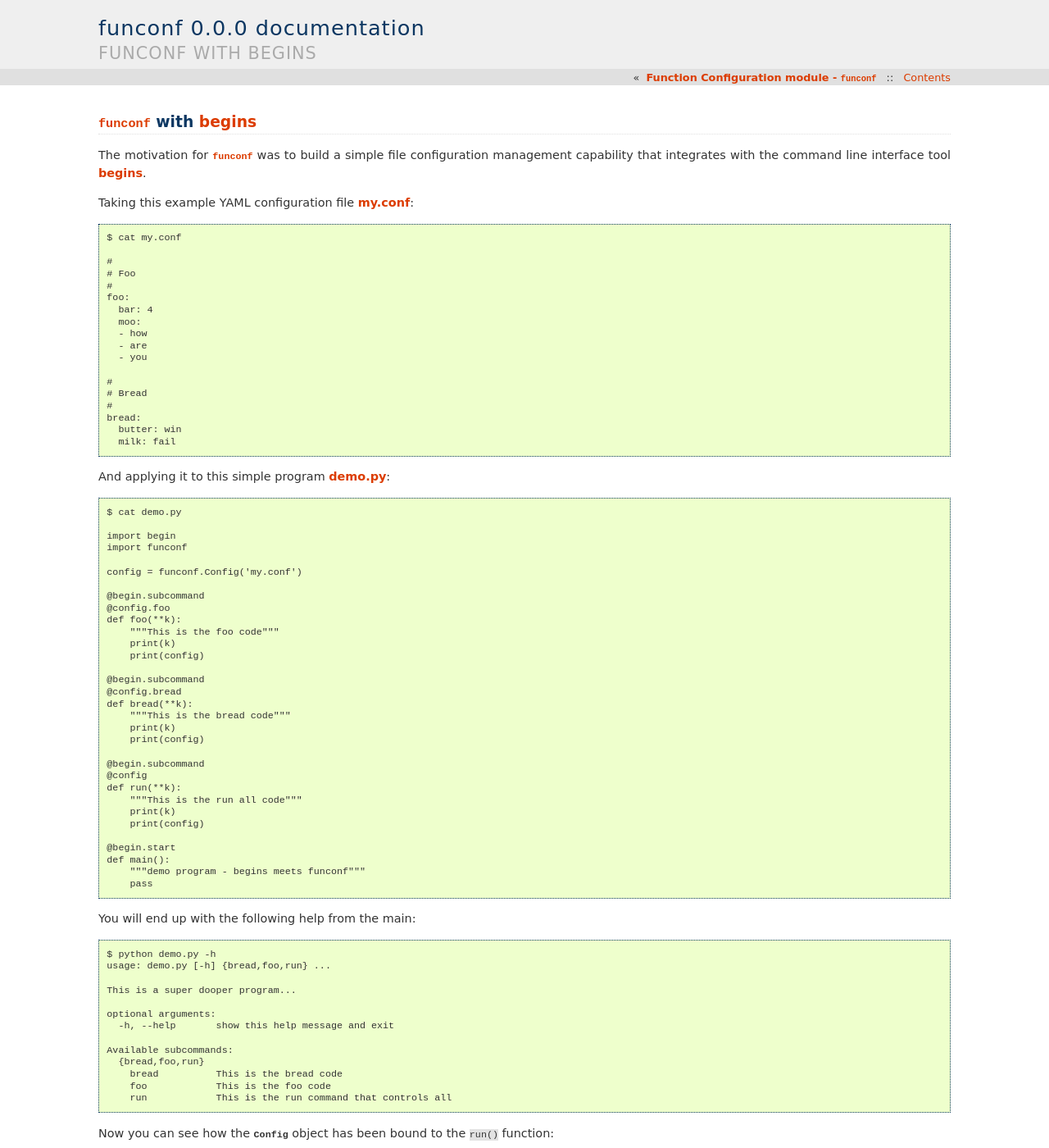
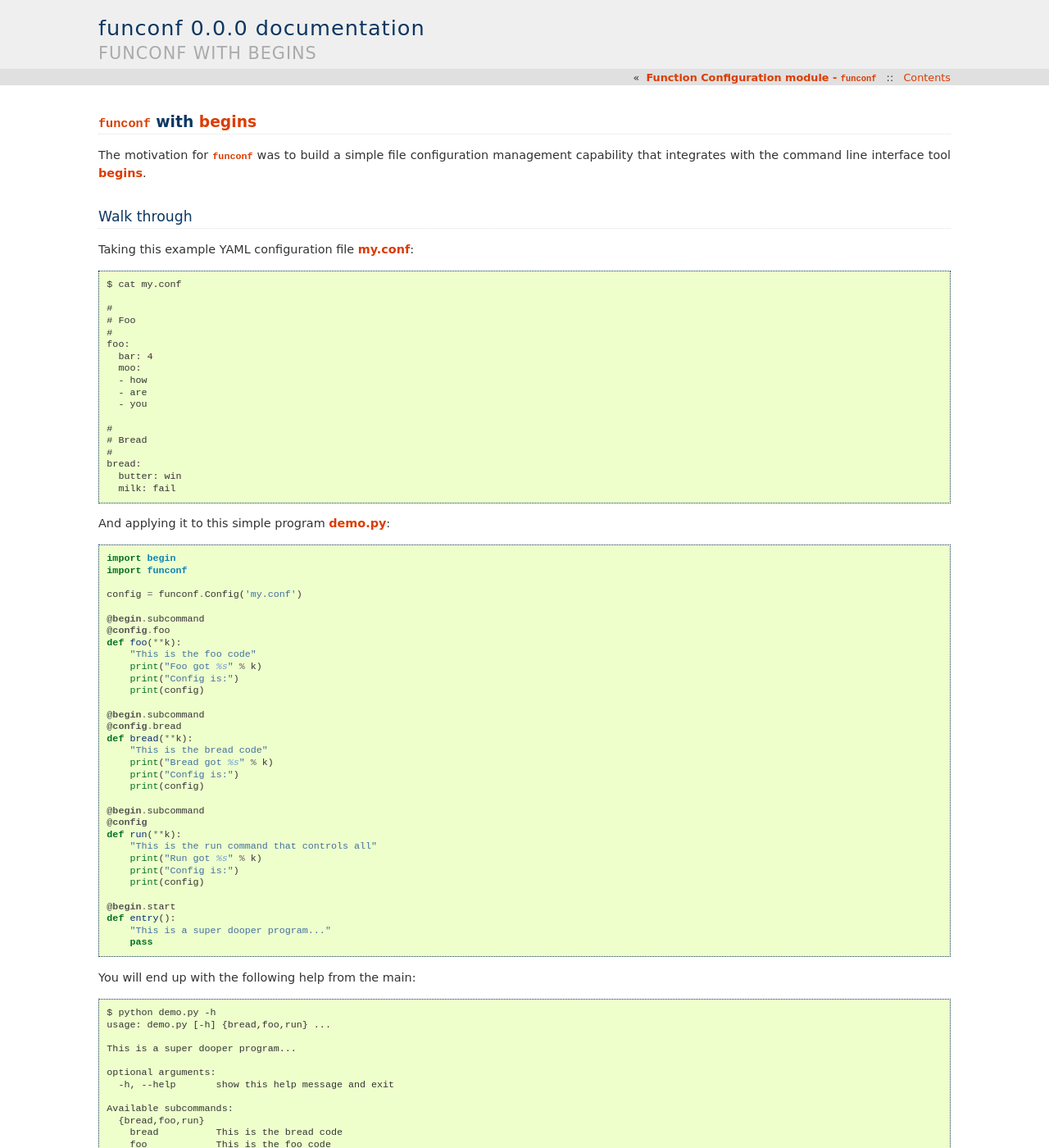
Before and after one commit to mjdorma/funconf, a Sphinx documentation site: the page built from docs/source/begins.rst, in a window 1280 px wide and 1400 px high. Shown: the whole window at 82% size. Built offline with Sphinx 7.4.7, drawn with Linux system fonts in a browser that asks for light colours; some of the changed text lies outside the part shown.

Commit message:
update markup

```diff
--- a/docs/source/begins.rst
+++ b/docs/source/begins.rst
@@ -5,6 +5,9 @@ The motivation for :py:mod:`funconf` was to build a simple file configuration
 management capability that integrates with the command line interface tool
 `begins`_.
 
+
+Walk through
+++++++++++++
 
 Taking this example YAML configuration file `my.conf`_::
 
@@ -30,8 +33,6 @@ Taking this example YAML configuration file `my.conf`_::
 
 And applying it to this simple program `demo.py`_::
 
-    $ cat demo.py
-
     import begin
     import funconf
 
@@ -40,27 +41,30 @@ And applying it to this simple program `demo.py`_::
     @begin.subcommand
     @config.foo
     def foo(**k):
-        """This is the foo code"""
-        print(k)
+        "This is the foo code"
+        print("Foo got %s" % k)
+        print("Config is:")
         print(config)
 
     @begin.subcommand
     @config.bread
     def bread(**k):
-        """This is the bread code"""
-        print(k)
+        "This is the bread code"
+        print("Bread got %s" % k)
+        print("Config is:")
         print(config)
 
     @begin.subcommand
     @config
     def run(**k):
-        """This is the run all code"""
-        print(k)
+        "This is the run command that controls all"
+        print("Run got %s" % k)
+        print("Config is:")
         print(config)
 
     @begin.start
-    def main():
-        """demo program - begins meets funconf"""
+    def entry():
+        "This is a super dooper program..."
         pass
 
 
```
Also changed, not shown: other parts of docs/source/begins.rst (+10 -5 lines).
